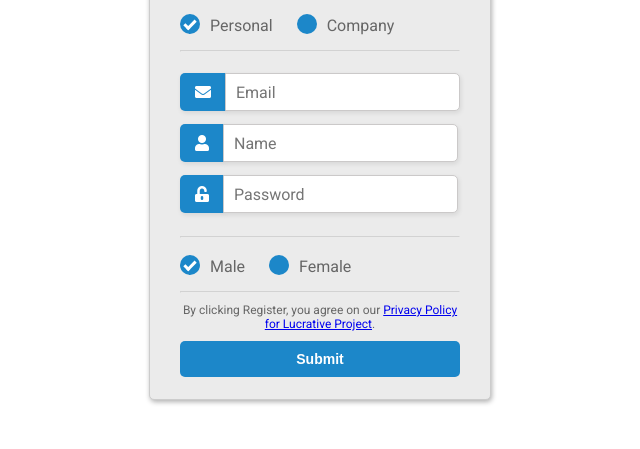
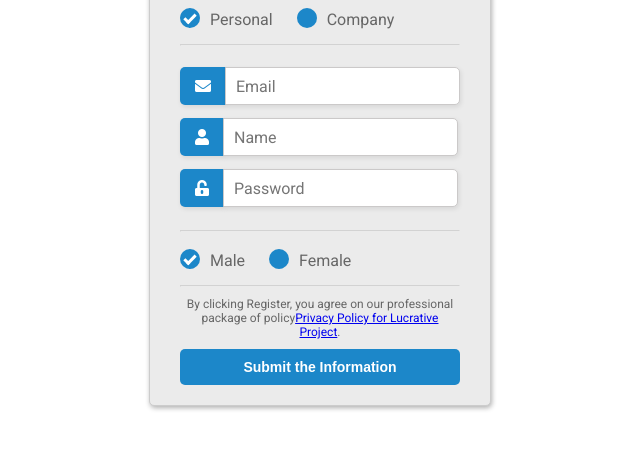
Before and after one commit to emmanuelcodes2020/demo-app, a plain HTML site: page index.html in a window 1280 px wide. Shown: the part 241-690 px from the top of the page, without its empty margins (320-960 px from the left). Drawn offline with Linux system fonts and the light colour scheme.

Commit message:
Super excellence stuff

```diff
--- a/index.html
+++ b/index.html
@@ -1,7 +1,7 @@
 <!DOCTYPE html>
 <html>
   <head>
-    <title>Simple registration form</title>
+    <title>Registration Form for Excellence</title>
     <link href="https://fonts.googleapis.com/css?family=Roboto:300,400,500,700" rel="stylesheet">
     <link rel="stylesheet" href="https://use.fontawesome.com/releases/v5.4.1/css/all.css" integrity="sha384-5sAR7xN1Nv6T6+dT2mhtzEpVJvfS3NScPQTrOxhwjIuvcA67KV2R5Jz6kr4abQsz" crossorigin="anonymous">
     <style>
@@ -157,8 +157,8 @@
         </div>
         <hr>
         <div class="btn-block">
-          <p>By clicking Register, you agree on our <a href="https://www.w3docs.com/privacy-policy">Privacy Policy for Lucrative Project</a>.</p>
-          <button type="submit" href="/">Submit</button>
+          <p>By clicking Register, you agree on our professional package of policy<a href="https://www.w3docs.com/privacy-policy">Privacy Policy for Lucrative Project</a>.</p>
+          <button type="submit" href="/">Submit the Information</button>
         </div>
       </form>
     </div>
```
